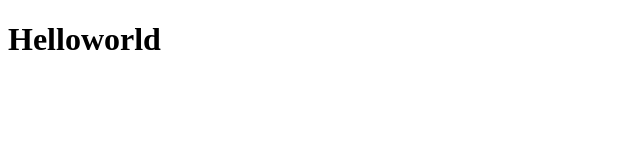
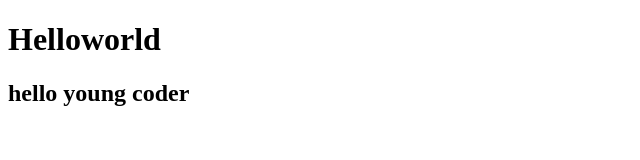
Before and after one commit to selvampandi/Firstproject, a plain HTML site: page index.html in a window 1280 px wide. Shown: the whole page, without its empty margins (0-640 px from the left). Drawn offline with Linux system fonts and the light colour scheme.

Commit message:
newly add h2tag

```diff
--- a/index.html
+++ b/index.html
@@ -8,6 +8,6 @@
 </head>
 <body>
     <h1>Helloworld</h1>
-
+    <h2>hello young coder</h2>
 </body>
 </html>
```
